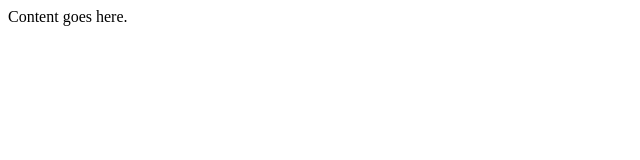
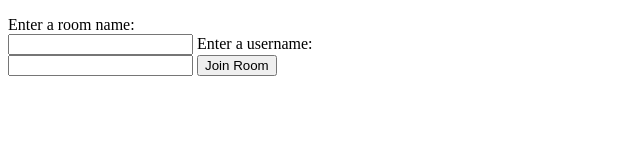
Before and after one commit to ezou626/webuzz-proto, a website: page client/player.html in a window 1280 px wide. Shown: the whole page, without its empty margins (0-640 px from the left). Drawn offline with Linux system fonts and the light colour scheme.

Commit message:
Started join for player and disallows tag inputs

```diff
--- a/client/player.html
+++ b/client/player.html
@@ -6,6 +6,18 @@
         <meta name="keywords" content="trivia player">
     </head>
     <body>
-        Content goes here.
+        <div>
+            <p id="player"></p>
+            <p id="title"></p>
+        </div>
+        <div id="setup">
+            <label for="id">Enter a room name:</label><br>
+            <input type="text" name="id" id="id"></input>
+            <label for="id">Enter a username:</label><br>
+            <input type="text" name="id" id="id"></input>
+            <button onclick="joinGame()">Join Room</button><br>
+            <p id="error"></p>
+        </div>
+        <script type="text/javascript" src="player.js"></script>
     </body>
 </html>
--- a/client/player.js
+++ b/client/player.js
@@ -0,0 +1,36 @@
+function joinGame(){
+    if(document.getElementById("id").value.includes("<") ||
+    document.getElementById("id").value.includes(">") ||
+    document.getElementById("name").value.includes("<") ||
+    document.getElementById("name").value.includes(">")){
+        document.getElementById("id").value = "";
+        document.getElementById("name").value = "";
+        document.getElementById("error").innerHTML =
+        "Your name must not contain '<' or '>'.";
+    }
+    fetch("/joingame", {
+        method: 'POST', mode: 'cors', cache: 'no-cache', credentials: 'same-origin', headers: {
+          'Content-Type': 'application/json'
+          // 'Content-Type': 'application/x-www-form-urlencoded',
+        },
+        redirect: 'manual', // manual, *follow, error
+        referrerPolicy: 'no-referrer',
+        body: JSON.stringify({id: document.getElementById("id").value,
+        name: document.getElementById("id").value})
+      }).then((results) => {
+        return results.json();
+    })
+    .then((data) => {
+        if(data.joined){
+            document.getElementById("title").innerHTML = "Room " + data.id;
+            document.getElementById("player").innerHTML = "Player " + data.name;
+            sessionStorage.setItem("id", data.id);
+            document.getElementById("setup").innerHTML = "";
+        }
+        else{
+            document.getElementById("id").value = ""
+            document.getElementById("name").value = ""
+            document.getElementById("error").innerHTML = data.error
+        }
+    })
+}
```
Also changed, not shown: client/host.js (+9 -3 lines), server/index.js (+8 -4 lines).
